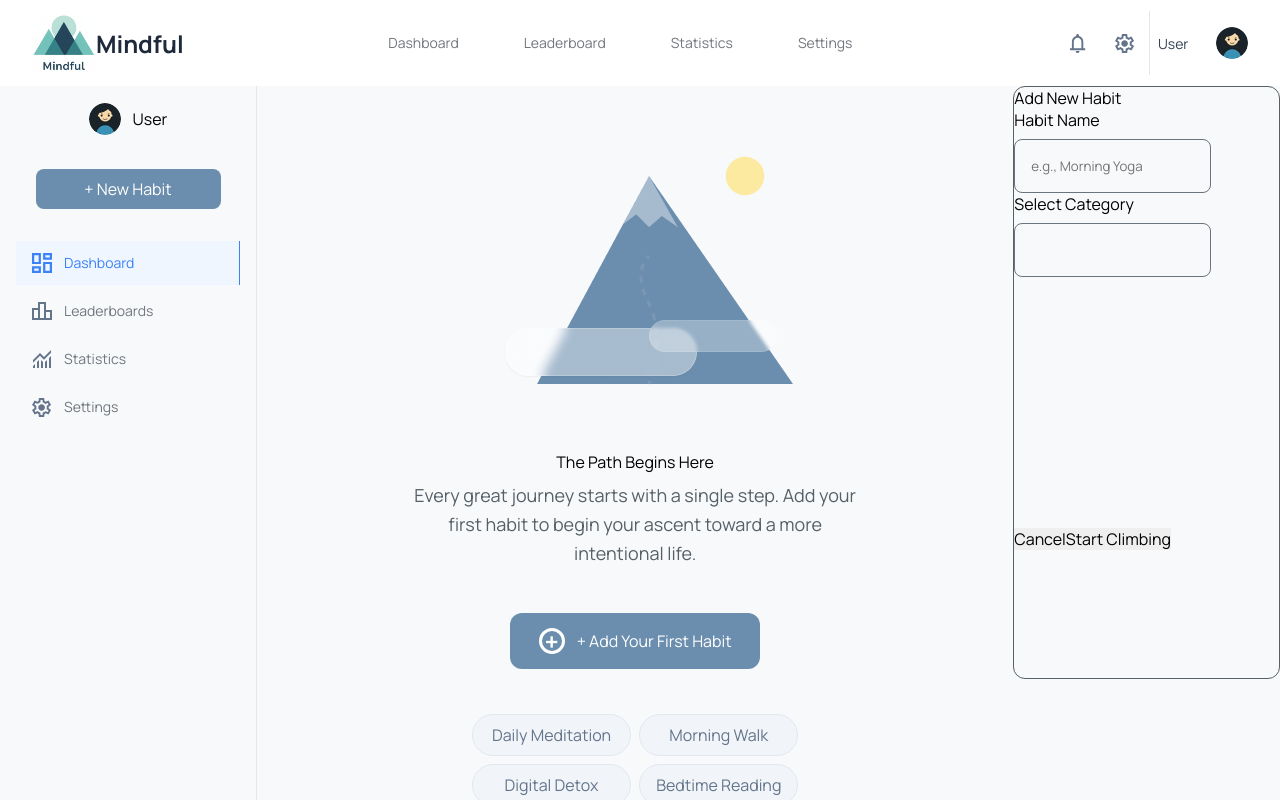
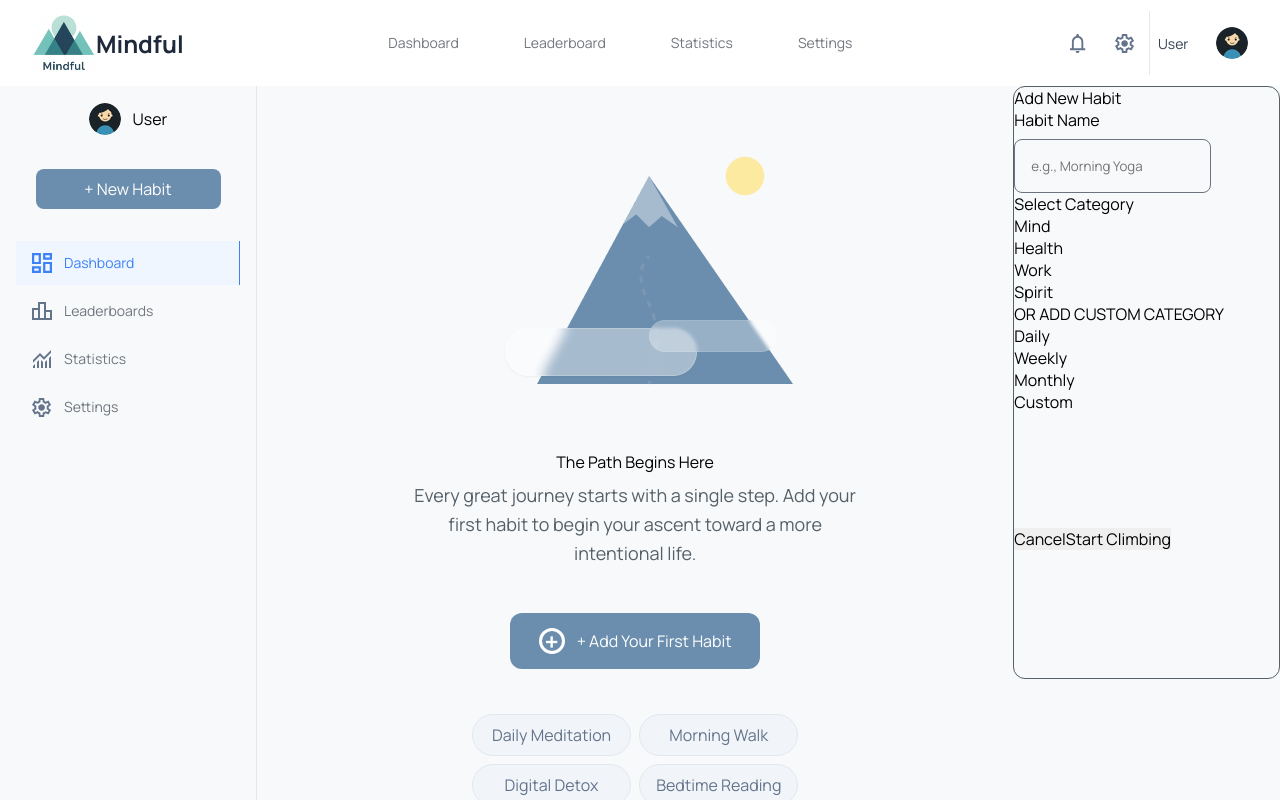
Before and after one commit to YaSidneva/habit-project, a React (Vite) app: page /dashboard in a window 1280 px wide. Shown: the top 800 px of the page. Built offline with nearby package versions, Linux system fonts and the light colour scheme.

Commit message:
add new habit pop up

```diff
--- a/src/components/NewHabit.jsx
+++ b/src/components/NewHabit.jsx
@@ -9,7 +9,7 @@ export default function NewHabit() {
             </div>
             <div className="newHabitContainerMain">
                 <div className="habitInput habitName">
-                    <label htmlFor="name">Habit Name</label>
+                    <label htmlFor="name" className="habitInputName">Habit Name</label>
                     <input
                         className="inputWrap"
                         type="text"
@@ -19,15 +19,32 @@ export default function NewHabit() {
                     />
                 </div>
                 <div className="habitInput habitCategory">
-                    <label htmlFor="category">Select Category</label>
+                    <div className="habitInputName">Select Category</div>
                     <div className="habitCategoryBlock">
-                        <input
-                            className="inputWrap"
-                            type="text"
-                            id="category"
-                            required
-                        />
+                        <div className="habitCategory">
+                            <div className="habitCategoryIcon"></div>
+                            <div className="habitCategoryText">Mind</div>
+                        </div>
+                        <div className="habitCategory">
+                            <div className="habitCategoryIcon"></div>
+                            <div className="habitCategoryText">Health</div>
+                        </div>
+                        <div className="habitCategory">
+                            <div className="habitCategoryIcon"></div>
+                            <div className="habitCategoryText">Work</div>
+                        </div>
+                        <div className="habitCategory">
+                            <div className="habitCategoryIcon"></div>
+                            <div className="habitCategoryText">Spirit</div>
+                        </div>
                     </div>
+                    <div className="addOwnCategory">OR ADD CUSTOM CATEGORY</div>
+                </div>
+                <div className="habitInput habitFrequency">
+                    <div className="habitFrequencyItem">Daily</div>
+                    <div className="habitFrequencyItem">Weekly</div>
+                    <div className="habitFrequencyItem">Monthly</div>
+                    <div className="habitFrequencyItem">Custom</div>
                 </div>
             </div>
 
```
